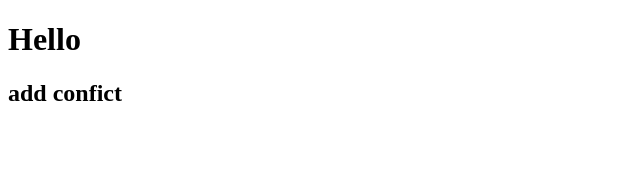
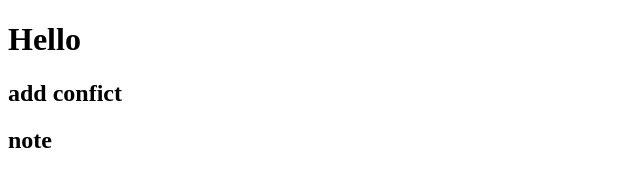
Before and after one commit to truongmanhhung58/ProJect2, a plain HTML site: page index.html in a window 1280 px wide. Shown: the full height of the page, 0-640 px from the left. Drawn offline with Linux system fonts and the light colour scheme.

Commit message:
add note conflict

```diff
--- a/index.html
+++ b/index.html
@@ -8,6 +8,7 @@
 <body>
     <h1>Hello</h1>
     <h2>add confict</h2>
+    <h2>note</h2>
 
 </body>
 </html>
```
